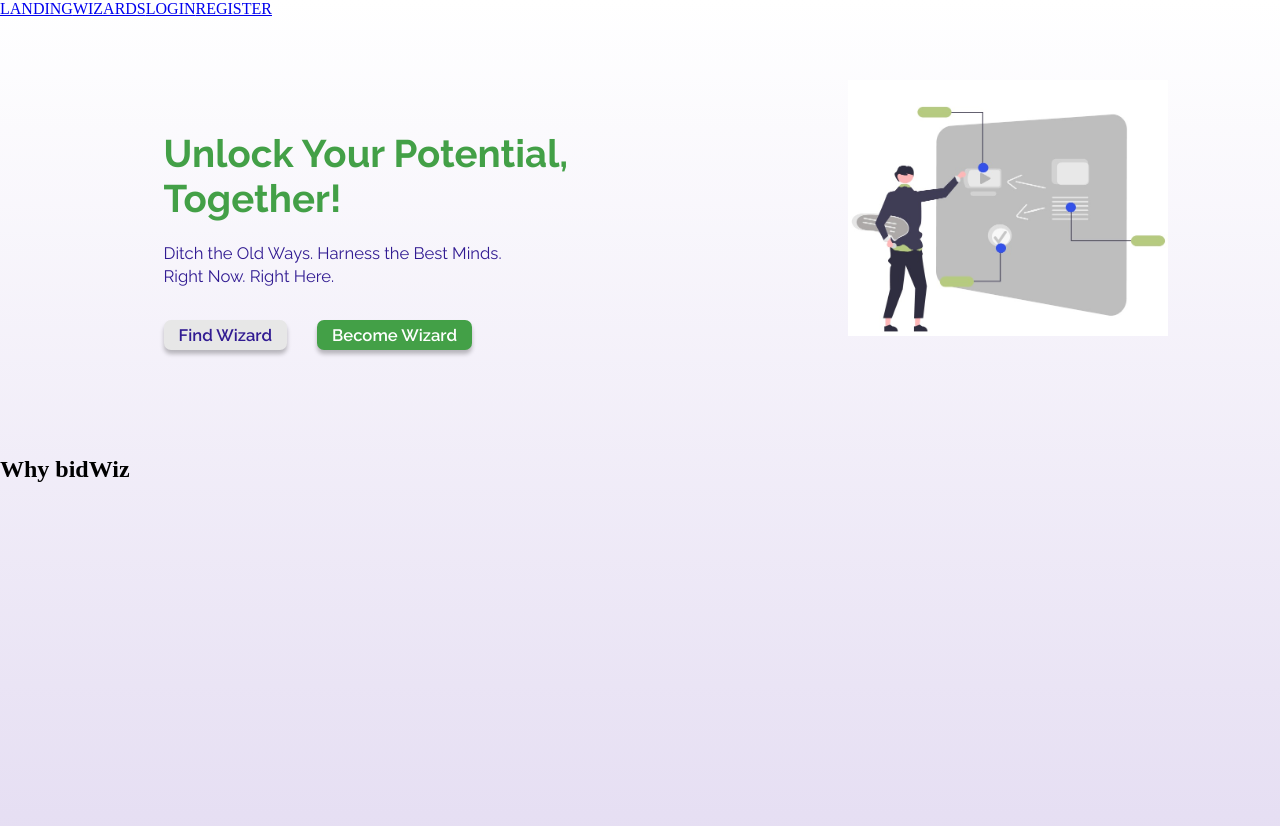
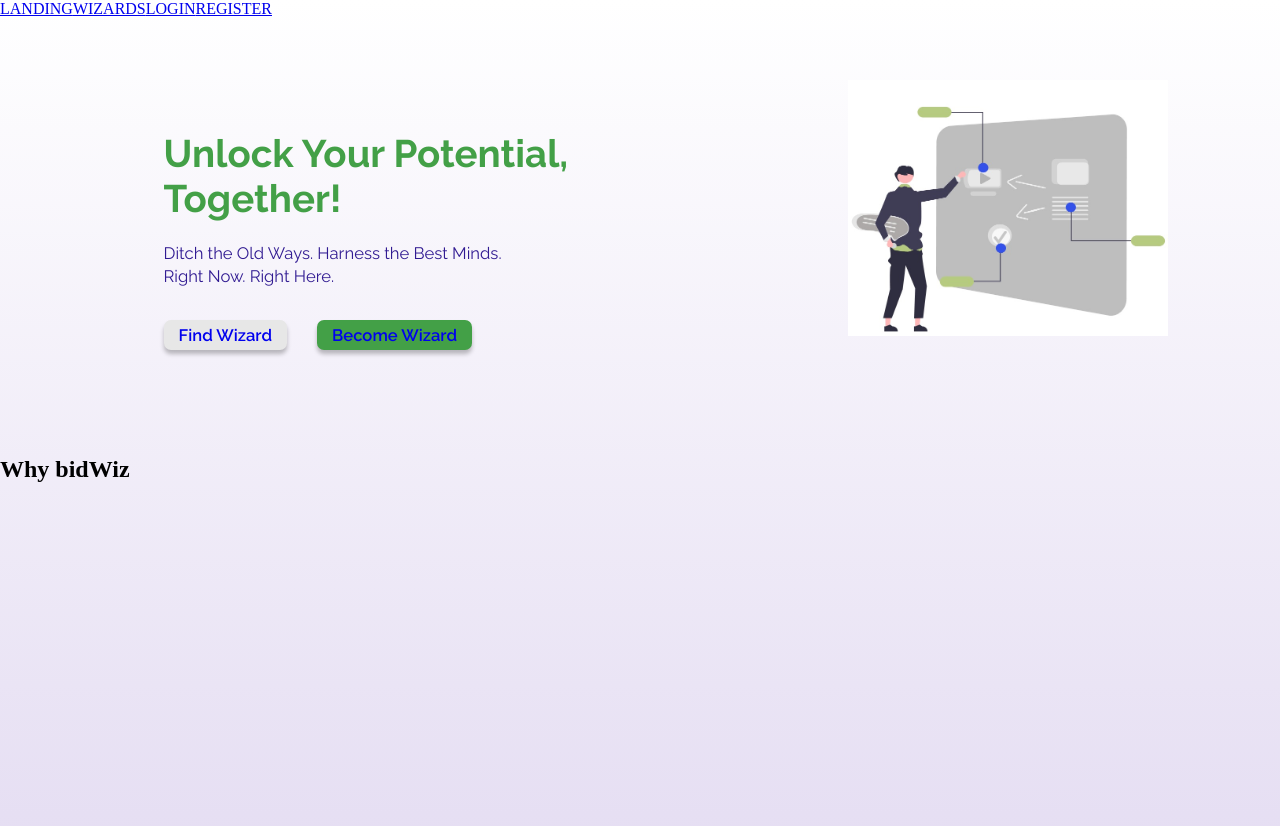
Before and after one commit to Mr-Hache/bidWiz-Frontend, a Next.js app: page / in a window 1280 px wide. Shown: the top 826 px of the page. Built offline with nearby package versions, Linux system fonts and the light colour scheme.

Commit message:
Agregué el link a los botones para que vaya a la seccion de registración y de buscar los wizards

```diff
--- a/app/Componets/notreusable/hero/hero.module.scss
+++ b/app/Componets/notreusable/hero/hero.module.scss
@@ -42,8 +42,16 @@
     margin-left: 0px;
   }
 
+  .button1 a {
+    text-decoration: none;
+  }
+
   .button2 {
     @include button-styles2(1.3vw);
+  }
+
+  .button2 a {
+    text-decoration: none;
   }
 
   .containerImg {
--- a/app/Componets/notreusable/hero/hero.tsx
+++ b/app/Componets/notreusable/hero/hero.tsx
@@ -1,5 +1,6 @@
 import styles from "./hero.module.scss";
 import Image from "next/image";
+import Link from "next/link";
 
 import landing1 from "../../../src/images/landing1.jpeg";
 
@@ -14,8 +15,16 @@ export default function hero() {
           <h4>Right Now. Right Here.</h4>
         </div>
         <div className={styles.buttons}>
-          <button className={styles.button1}>Find Wizard</button>
-          <button className={styles.button2}>Become Wizard</button>
+          <button className={styles.button1}>
+            <Link href="/wizards" passHref>
+              Find Wizard
+            </Link>
+          </button>
+          <button className={styles.button2}>
+            <Link href="/register" passHref>
+              Become Wizard
+            </Link>
+          </button>
         </div>
       </div>
       <div className={styles.containerImg}>
```
